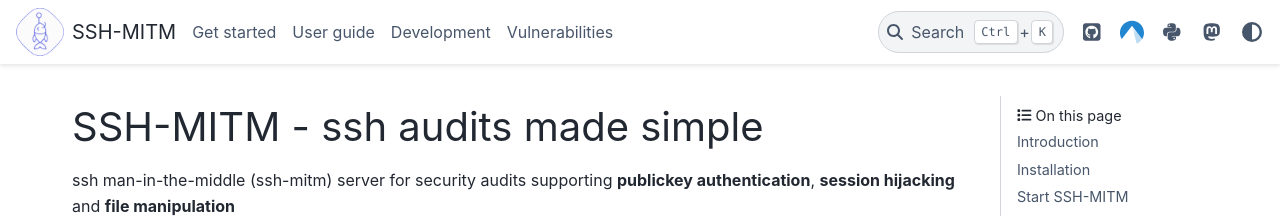
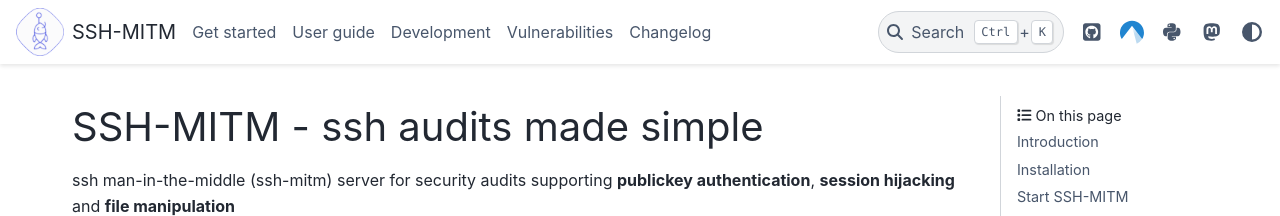
Before and after one commit to ssh-mitm/ssh-mitm, a Sphinx documentation site: the page built from doc/index.rst, in a window 1280 px wide. Shown: the top 216 px of the page. Built offline with Sphinx 7.4.7 and the PyData theme 0.15.4, drawn with Linux system fonts in a browser that asks for light colours; pages that are not in the unit, such as notebooks, are missing from menus.

Commit message:
added changelog to documentation

```diff
--- /dev/null
+++ b/doc/changelog.rst
@@ -0,0 +1 @@
+.. mdinclude:: ../CHANGELOG.md
--- a/doc/conf.py
+++ b/doc/conf.py
@@ -36,6 +36,7 @@
     "sphinx.ext.autosectionlabel",
     "sphinxcontrib.mermaid",
     "sphinx_autodoc_typehints",
+    "sphinx_mdinclude",
 ]
 
 html_title = "SSH-MITM"
--- a/doc/index.rst
+++ b/doc/index.rst
@@ -164,3 +164,4 @@
    user_guide/index
    develop/index
    vulnerabilities/index
+   changelog
--- a/doc/requirements.txt
+++ b/doc/requirements.txt
@@ -8,3 +8,4 @@
 sphinxcontrib-mermaid
 sphinx-togglebutton
 sphinx-autodoc-typehints
+sphinx_mdinclude
```
